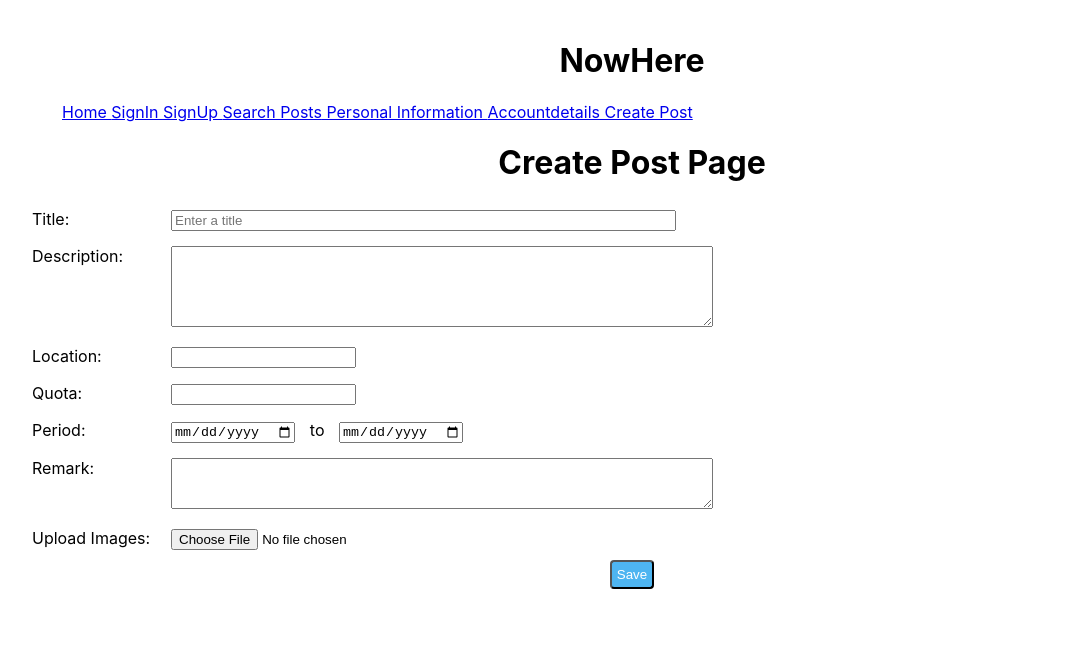
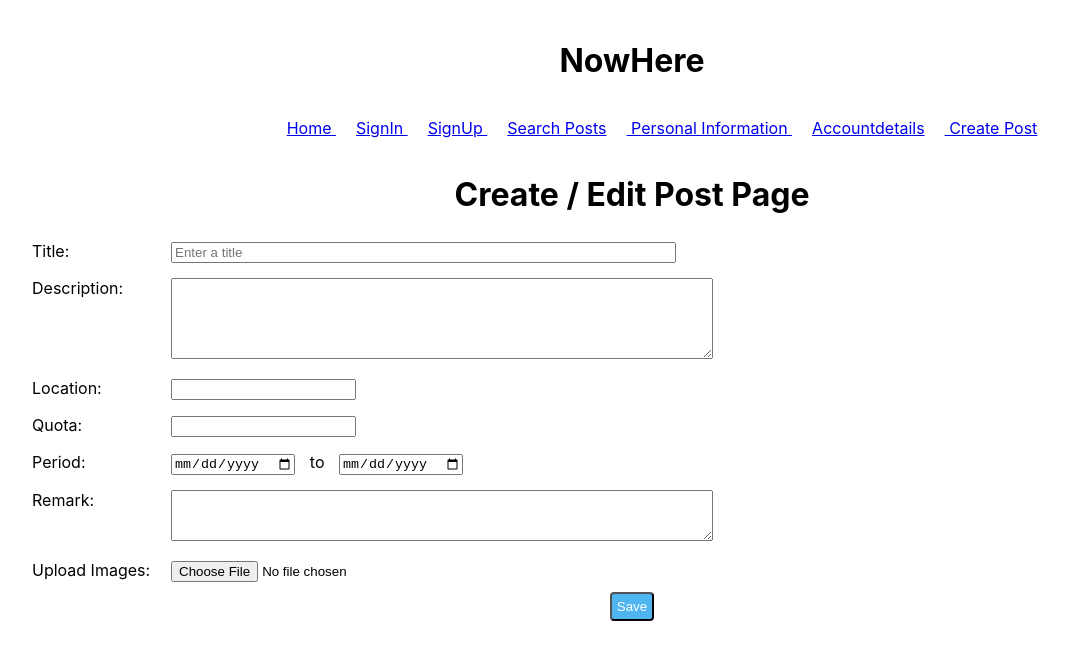
Before and after one commit to RyanStark223232/CSCI3100_MobileCloudProject, a React (Create React App) app in the folder nowhere/: page /createpost in a window 1280 px wide. Shown: the top 660 px of the page, without its empty margins (8-1077 px from the left). Built offline with nearby package versions, Linux system fonts and the light colour scheme.

Commit message:
changed navbar

```diff
--- a/nowhere/src/App.css
+++ b/nowhere/src/App.css
@@ -12,7 +12,14 @@
     animation: App-logo-spin infinite 20s linear;
   }
 }
-
+nav{
+  display:flex;
+  justify-content: space-around;
+  align-items: center;
+}
+nav ul li{
+  margin-left: 20px;
+}
 .App-header {
   background-color: #282c34;
   min-height: 100vh;
--- a/nowhere/src/CreatePost.js
+++ b/nowhere/src/CreatePost.js
@@ -31,7 +31,7 @@ class CreatePost extends React.Component {
         return (
             <header className="container">
                 <h1>
-                    Create Post Page
+                    Create / Edit Post Page
                 </h1>
                 <div className="wrapper">
                   <div className="left-item"><span>Title:</span></div>
```
